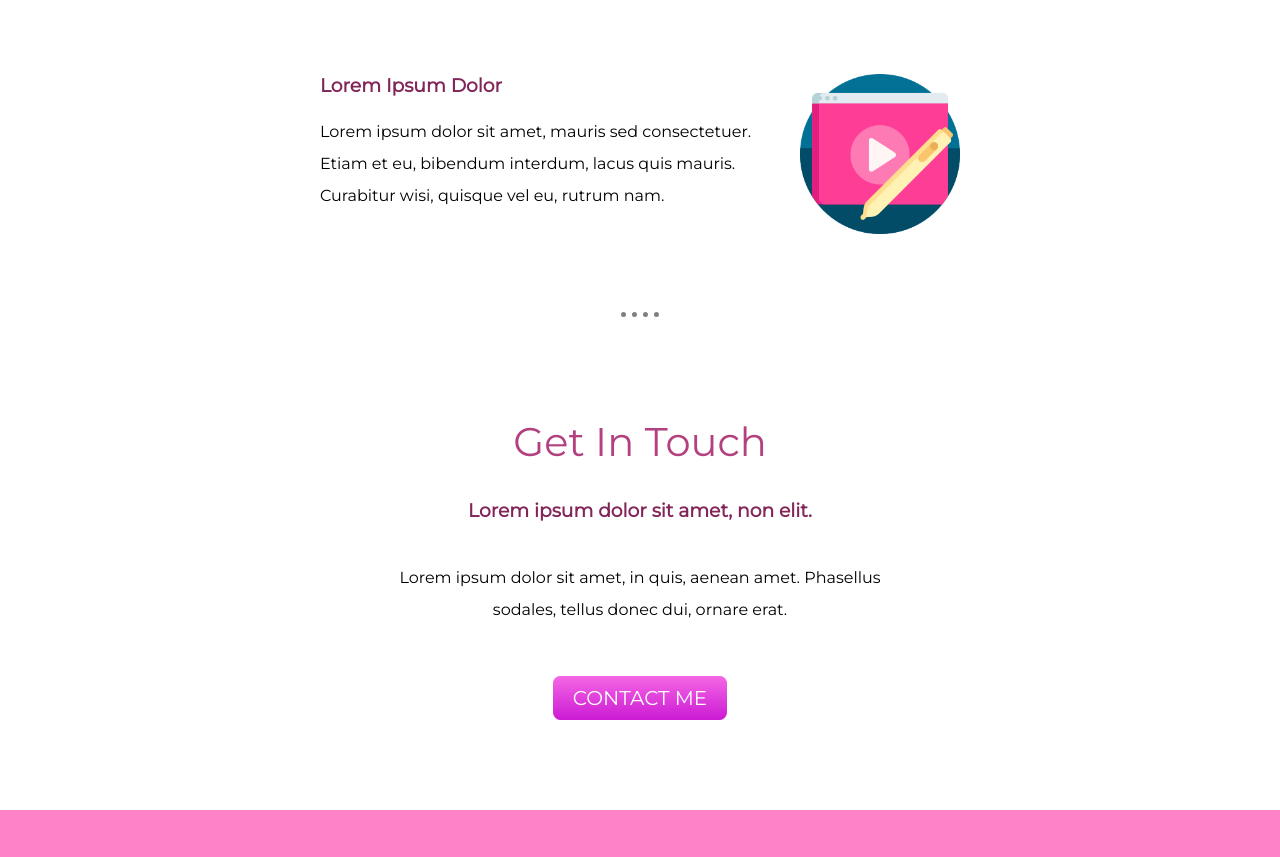
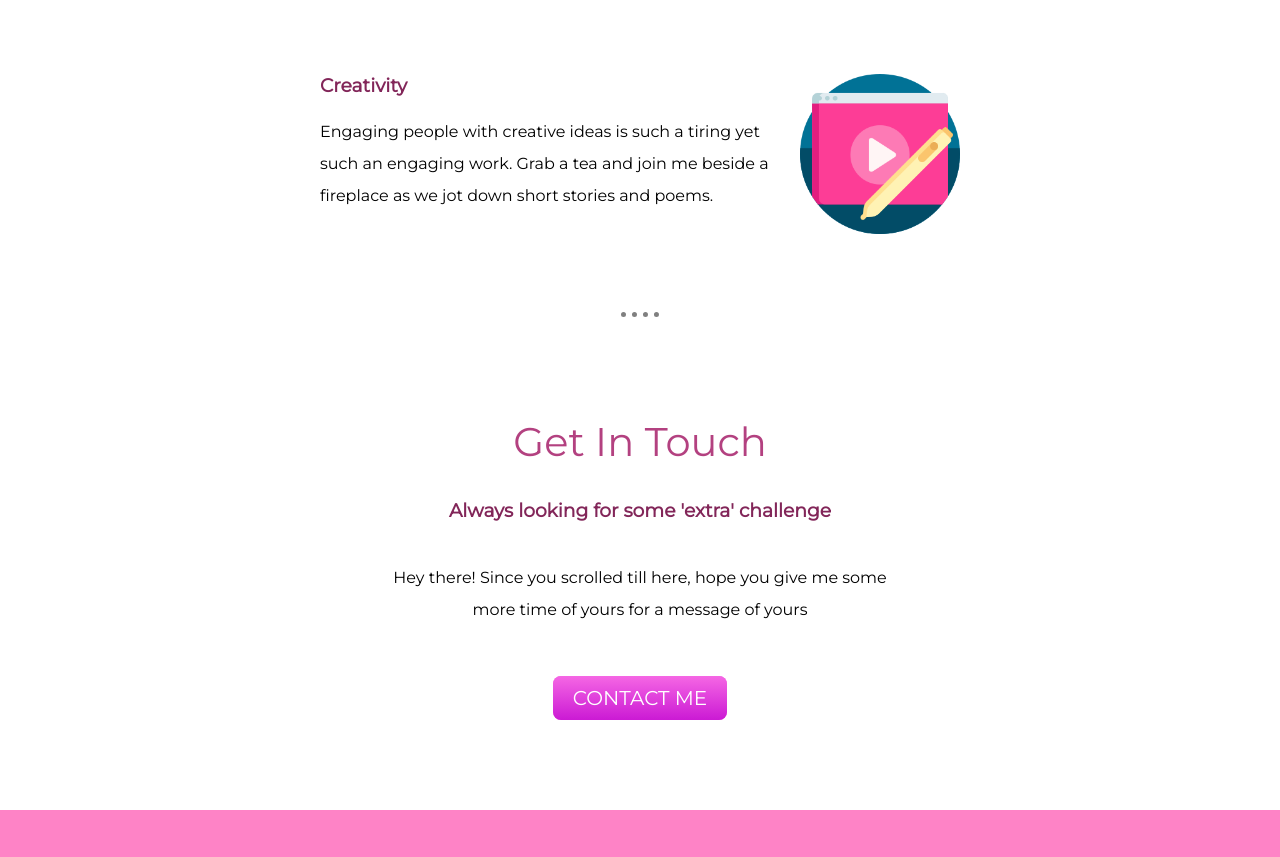
Before and after one commit to Rahu7-cloud/Personal-site, a plain HTML site: page index.html in a window 1280 px wide. Shown: the part 1752-2609 px from the top of the page. Drawn offline with Linux system fonts and the light colour scheme; a web font is replaced by a local one.

Commit message:
Update index.html

```diff
--- a/index.html
+++ b/index.html
@@ -35,15 +35,15 @@
       </div>
       <div class="skill-row">
         <img class="skill-edit" src="Images/video-edition.png" alt="">
-        <h3>Lorem Ipsum Dolor</h3>
-        <p>Lorem ipsum dolor sit amet, mauris sed consectetuer. Etiam et eu, bibendum interdum, lacus quis mauris. Curabitur wisi, quisque vel eu, rutrum nam.</p>
+        <h3>Creativity</h3>
+        <p>Engaging people with creative ideas is such a tiring yet such an engaging work. Grab a tea and join me beside a fireplace as we jot down short stories and poems.</p>
       </div>
     </div>
     <hr>
     <div class="contact-me">
       <h2>Get In Touch</h2>
-      <h3>Lorem ipsum dolor sit amet, non elit.</h3>
-      <p class="contact-message">Lorem ipsum dolor sit amet, in quis, aenean amet. Phasellus sodales, tellus donec dui, ornare erat.</p>
+      <h3>Always looking for some 'extra' challenge</h3>
+      <p class="contact-message">Hey there! Since you scrolled till here, hope you give me some more time of yours for a message of yours</p>
       <a class="btn" href="mailto:patnaik.rahul2503@email.com">CONTACT ME</a>
     </div>
   </div>
```
